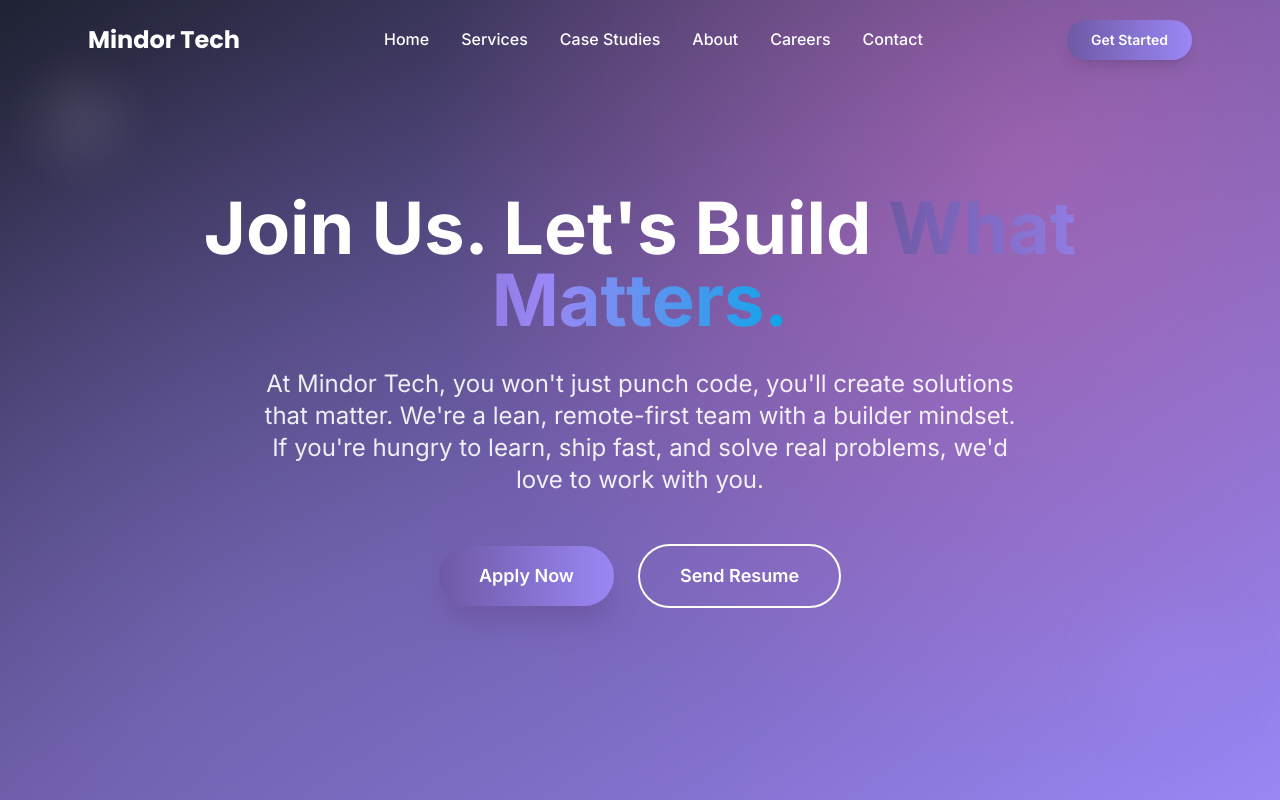
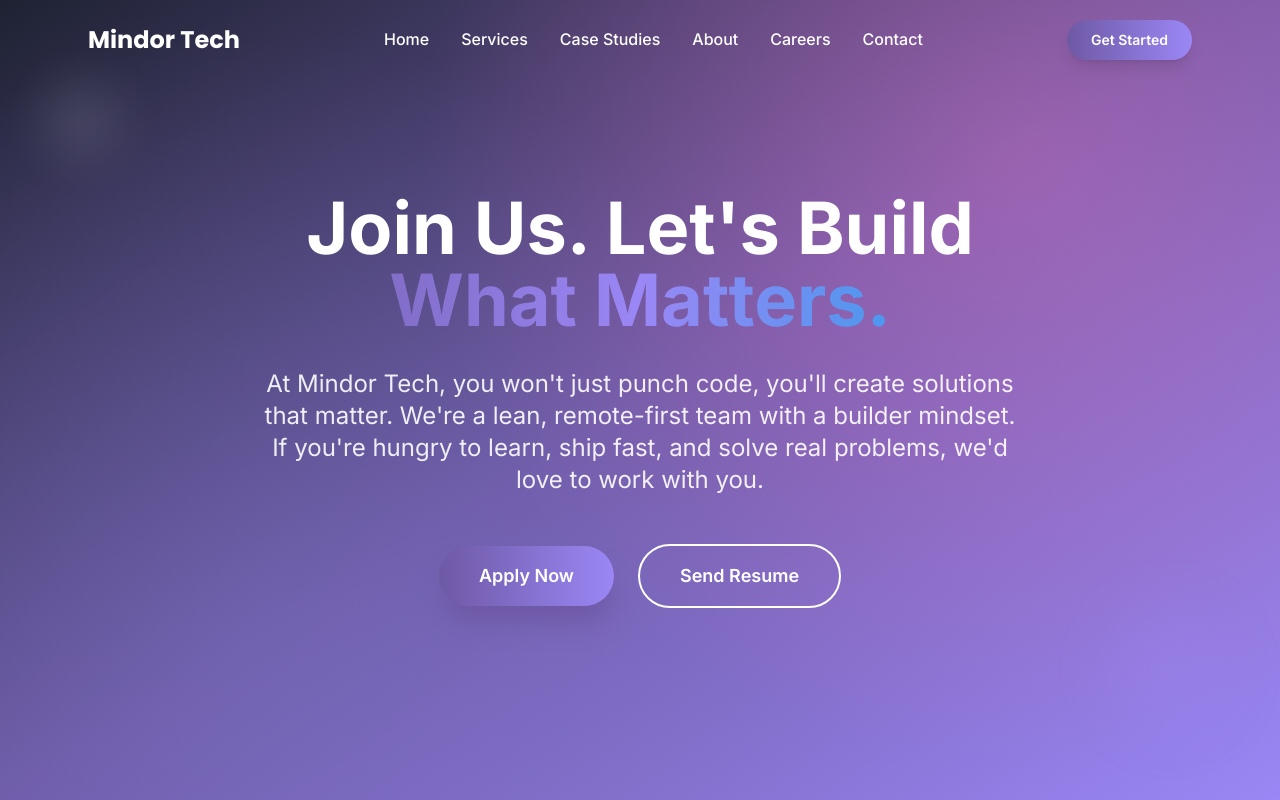
Before and after one commit to rastogi30/Mindor-tech, a React (Vite) app: page /careers in a window 1280 px wide. Shown: the top 800 px of the page. Built offline with nearby package versions, Linux system fonts and the light colour scheme.

Commit message:
minor ui fixes

```diff
--- a/src/pages/CareersPage.jsx
+++ b/src/pages/CareersPage.jsx
@@ -161,7 +161,7 @@ const CareersPage = () => {
       <Navbar scrollToSection={scrollToSection} />
 
       {/* Hero Section with Hero background */}
-      <section className="relative min-h-screen flex items-center justify-center overflow-hidden">
+      <section className="relative min-h-screen flex items-center justify-center overflow-hidden pt-16 md:pt-0">
         {/* Background - same as Hero.jsx */}
         <div className="absolute inset-0 bg-gradient-to-br from-primary-dark via-primary to-primary-light z-0">
           <div className="absolute inset-0 bg-gradient-hero opacity-50 z-10"></div>
@@ -182,13 +182,15 @@ const CareersPage = () => {
             transition={{ duration: 0.8, delay: 0.2 }}
           >
             <motion.h1
-              className="text-4xl md:text-5xl lg:text-6xl xl:text-7xl font-bold mb-8 leading-tight"
+              className="text-3xl sm:text-4xl md:text-5xl lg:text-6xl xl:text-7xl font-bold mb-8 leading-tight"
               initial={{ opacity: 0, y: 30 }}
               animate={{ opacity: 1, y: 0 }}
               transition={{ duration: 0.8, delay: 0.4 }}
             >
-              <span className="text-white">Join Us. Let's Build{' '}</span>
-              <span className="gradient-text-hero bg-gradient-to-r from-primary via-primary-light to-accent bg-clip-text text-transparent">What Matters.</span>
+              <div className="flex flex-col">
+                <span className="text-white whitespace-nowrap">Join Us. Let's Build</span>
+                <span className="gradient-text-hero bg-gradient-to-r from-primary via-primary-light to-accent bg-clip-text text-transparent whitespace-nowrap">What Matters.</span>
+              </div>
             </motion.h1>
             <motion.p
               className="text-xl md:text-2xl text-white/90 mb-12 max-w-3xl mx-auto leading-relaxed"
```
